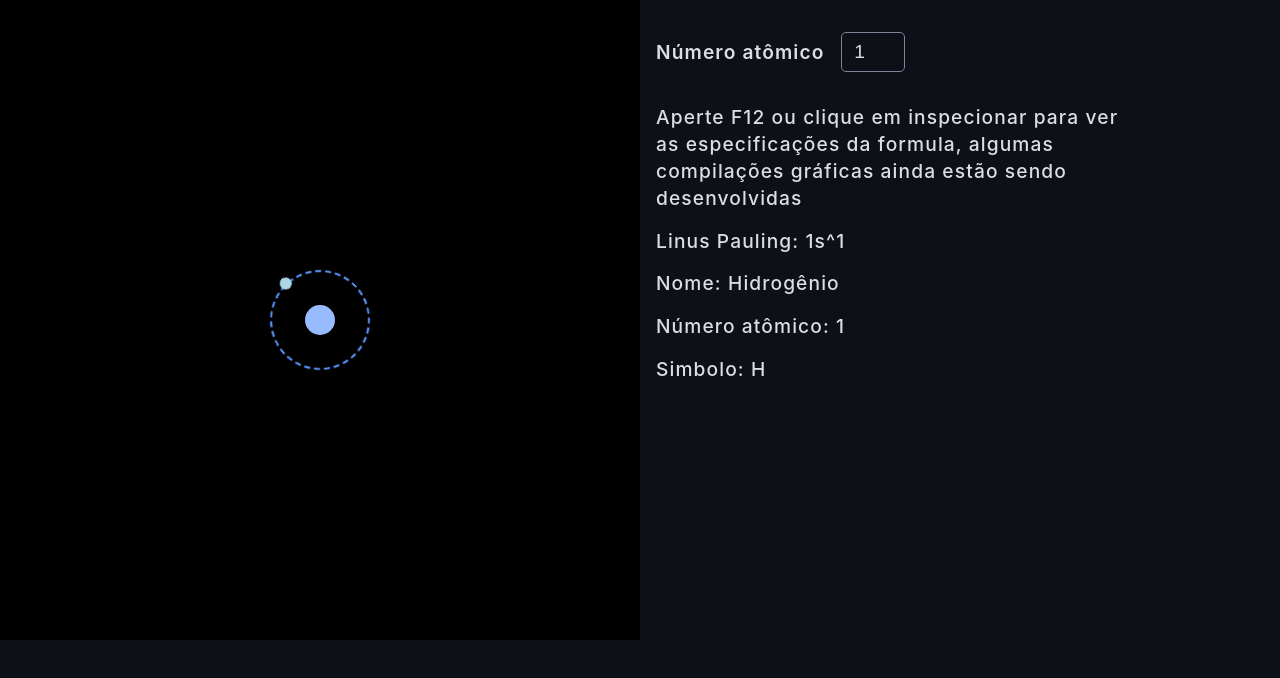
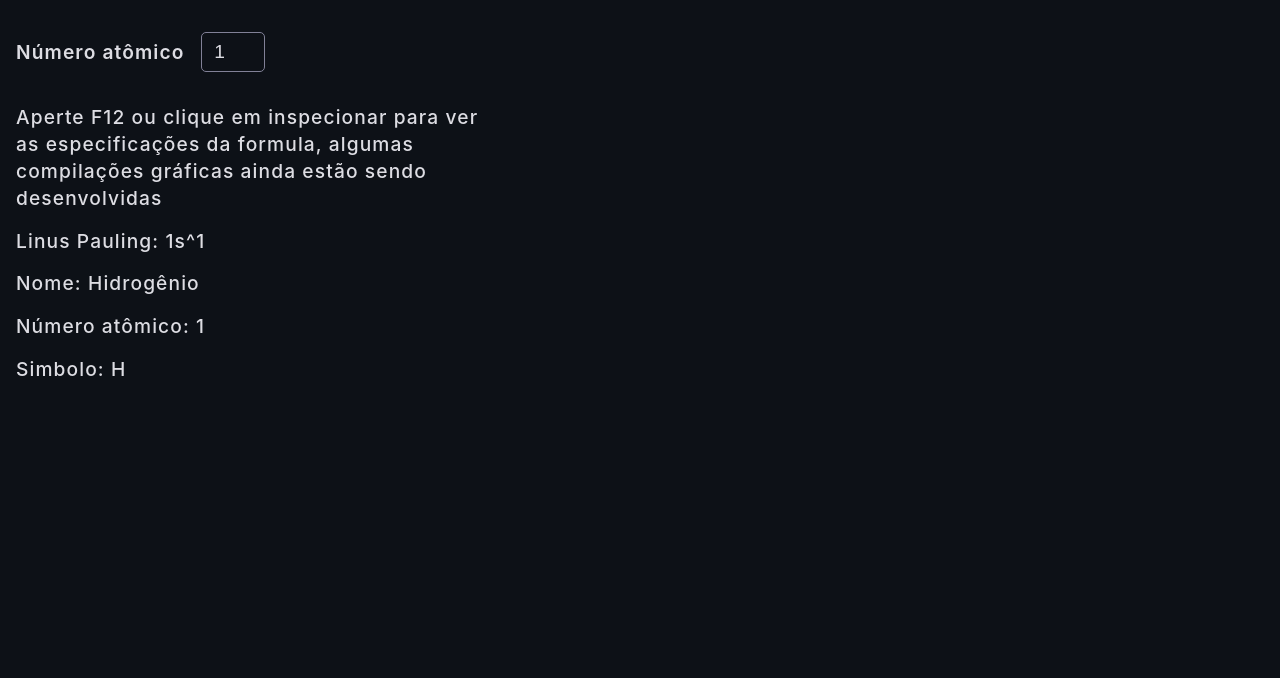
Before and after one commit to M4rcusVinicius/Atom, a Next.js app: page / in a window 1280 px wide. Shown: the top 678 px of the page. Built offline with nearby package versions, Linux system fonts and the light colour scheme; some icons are missing.

Commit message:
Create size

```diff
--- a/components/Atom/process.js
+++ b/components/Atom/process.js
@@ -1,3 +1,4 @@
+
 export const circuit = (num, size) => {
   const div = 360 / num;
   const electrons = new Array
@@ -11,3 +12,10 @@ export const circuit = (num, size) => {
   }
   return electrons
 }
+
+export const size = () => {
+  const height = window.innerHeight
+  const width = window.window.innerWidth
+  if (height < width) { return height }
+  return width
+}
--- a/components/Atom/styled.js
+++ b/components/Atom/styled.js
@@ -2,8 +2,8 @@ import styled, { keyframes } from "styled-components"
 
 export const Wrapper = styled.section`
   position: relative;
-  width: 640px;
-  height: 640px;
+  width: ${ props => props.size };
+  height: ${ props => props.size };
   background-color: black;
   overflow: hidden;
 `
```
